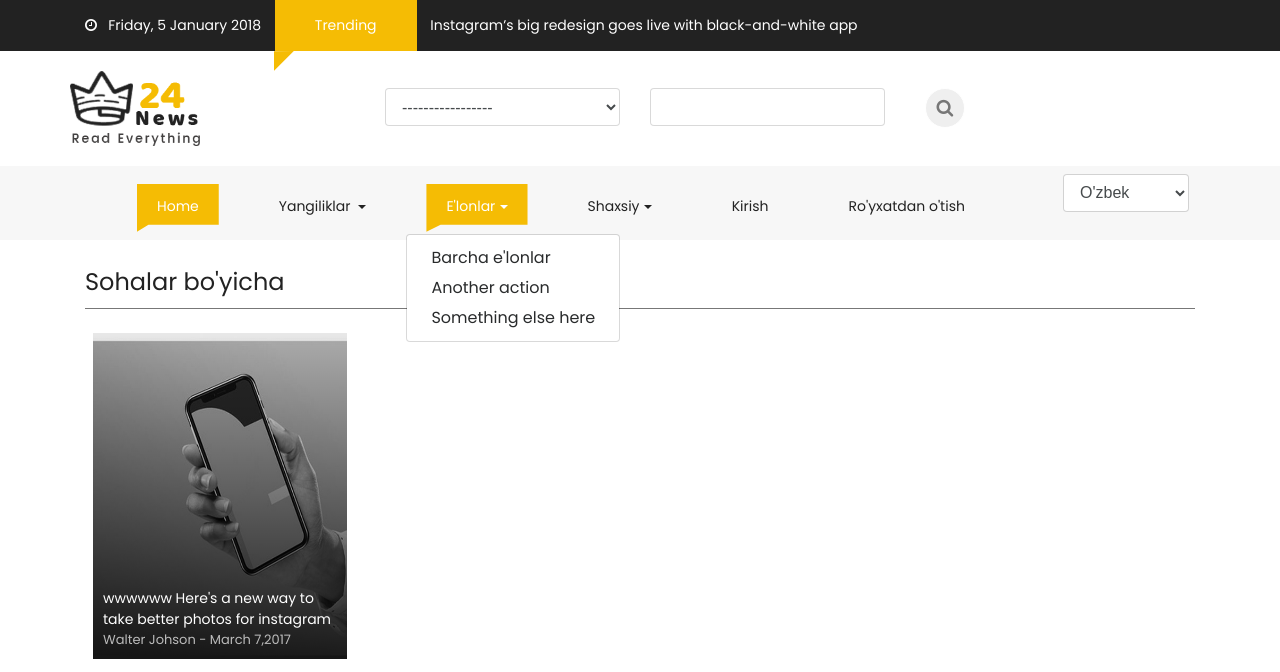
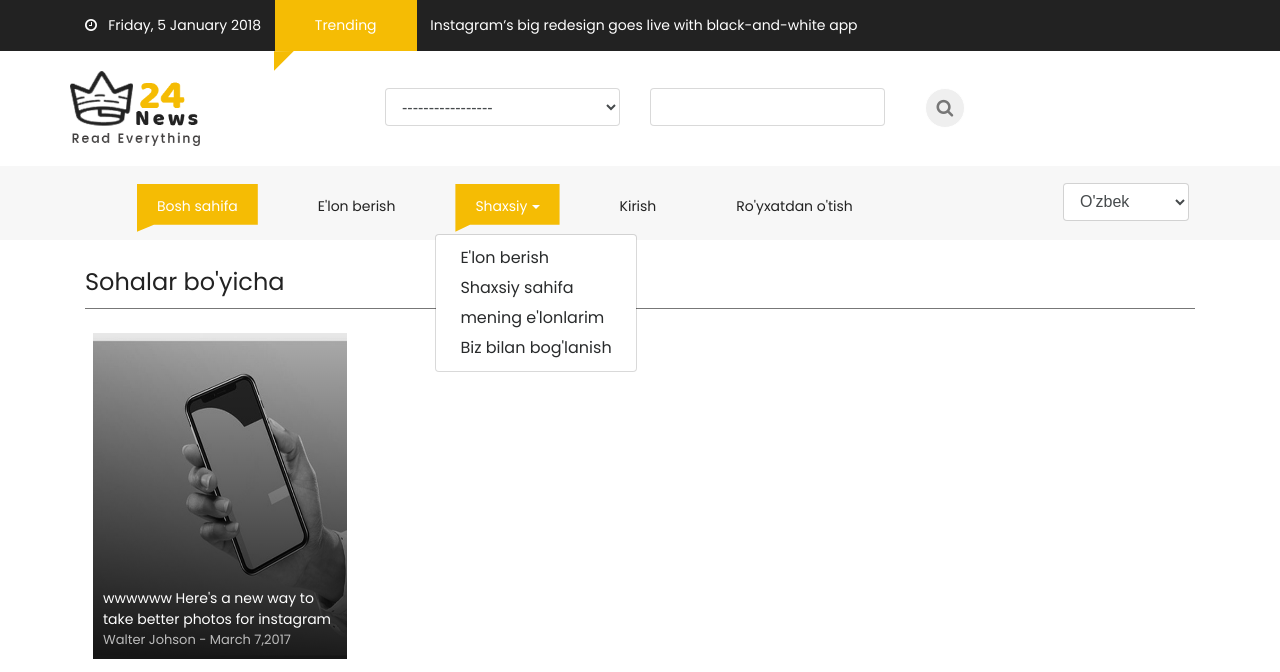
Before and after one commit to sardoruktamov/rishton_news, a Django app: a page that uses templates/base.html in a window 1280 px wide, after a click that opens the changed part. Shown: the top 672 px of the page. Run offline with Django 3.2, Linux system fonts and the light colour scheme; data that the repository does not hold is empty; some libraries are stand-ins or nearby versions.

Commit message:
menyu qismidan yangiliklar bo`limi olib tashlandni

```diff
--- a/templates/base.html
+++ b/templates/base.html
@@ -111,30 +111,34 @@
             <a class="navbar-brand" href="{% url 'homepage' %}"><img src="{% static 'images/logo.png' %}" alt="img"
                                                                      class="mobile_logo_width"/></a>
 
-            <div class="collapse navbar-collapse" id="navbarSupportedContent">
-                <ul class="navbar-nav mr-auto">
+            <div class="collapse navbar-collapse" id="navbarSupportedContent" style="display: flex; align-items: center">
+                <ul class="navbar-nav mr-auto" >
                     <li class="nav-item active">
-                        <a class="nav-link" href="{% url 'homepage' %}">Home <span class="sr-only">(current)</span></a>
+                        <a class="nav-link" href="{% url 'announcement_list' %}">Bosh sahifa <span class="sr-only">(current)</span></a>
                     </li>
-                    <li class="nav-item dropdown">
-                        <a class="nav-link dropdown-toggle" href="#" id="dropdownMenuButton2" data-toggle="dropdown"
-                           aria-haspopup="true" aria-expanded="false">Yangiliklar <span class="sr-only">(current)</span></a>
-                        <div class="dropdown-menu" aria-labelledby="dropdownMenuLink_1">
-                            <a class="dropdown-item" href="{% url 'blogpage' %}">Barchasi </a>
-                            {% for cat in all_category %}
-                                <a class="dropdown-item" href="{% url 'categories' cat.slug %}">{{ cat.name }} </a>
-                            {% endfor %}
-                        </div>
+{#                    <li class="nav-item dropdown">#}
+{#                        <a class="nav-link dropdown-toggle" href="#" id="dropdownMenuButton2" data-toggle="dropdown"#}
+{#                           aria-haspopup="true" aria-expanded="false">Yangiliklar <span class="sr-only">(current)</span></a>#}
+{#                        <div class="dropdown-menu" aria-labelledby="dropdownMenuLink_1">#}
+{#                            <a class="dropdown-item" href="{% url 'blogpage' %}">Barchasi </a>#}
+{#                            {% for cat in all_category %}#}
+{#                                <a class="dropdown-item" href="{% url 'categories' cat.slug %}">{{ cat.name }} </a>#}
+{#                            {% endfor %}#}
+{#                        </div>#}
+{#                    </li>#}
+                    <li class="nav-item ">
+                        <a class="nav-link" href="{% url 'announcement_create' %}">E'lon berish<span
+                                class="sr-only">(current)</span></a>
                     </li>
-                    <li class="nav-item dropdown">
-                        <a class="nav-link dropdown-toggle" href="#" id="dropdownMenuButton3" data-toggle="dropdown"
-                           aria-haspopup="true" aria-expanded="false">E'lonlar<span class="sr-only">(current)</span></a>
-                        <div class="dropdown-menu" aria-labelledby="dropdownMenuLink_1">
-                            <a class="dropdown-item" href="{% url 'announcement_list' %}">Barcha e'lonlar</a>
-                            <a class="dropdown-item" href="#">Another action</a>
-                            <a class="dropdown-item" href="#">Something else here</a>
-                        </div>
-                    </li>
+{#                    <li class="nav-item dropdown">#}
+{#                        <a class="nav-link dropdown-toggle" href="#" id="dropdownMenuButton3" data-toggle="dropdown"#}
+{#                           aria-haspopup="true" aria-expanded="false">E'lonlar<span class="sr-only">(current)</span></a>#}
+{#                        <div class="dropdown-menu" aria-labelledby="dropdownMenuLink_1">#}
+{#                            <a class="dropdown-item" href="{% url 'announcement_list' %}">Barcha e'lonlar</a>#}
+{#                            <a class="dropdown-item" href="#">Another action</a>#}
+{#                            <a class="dropdown-item" href="#">Something else here</a>#}
+{#                        </div>#}
+{#                    </li>#}
                     <li class="nav-item dropdown">
                         <a class="nav-link dropdown-toggle" href="#" id="dropdownMenuButton3" data-toggle="dropdown"
                            aria-haspopup="true" aria-expanded="false">Shaxsiy<span class="sr-only">(current)</span></a>
@@ -154,7 +158,7 @@
                                 class="sr-only">(current)</span></a>
                     </li>
                 </ul>
-                <div class="d-inline-block  ">
+                <div class="d-inline-block pt-2 ">
                     <select class="form-control fh5co_text_select_option">
                         <option>O'zbek</option>
                         <option>Русский</option>
```
Also changed, not shown: templates/announcement/announcements.html (+3 -37 lines).
